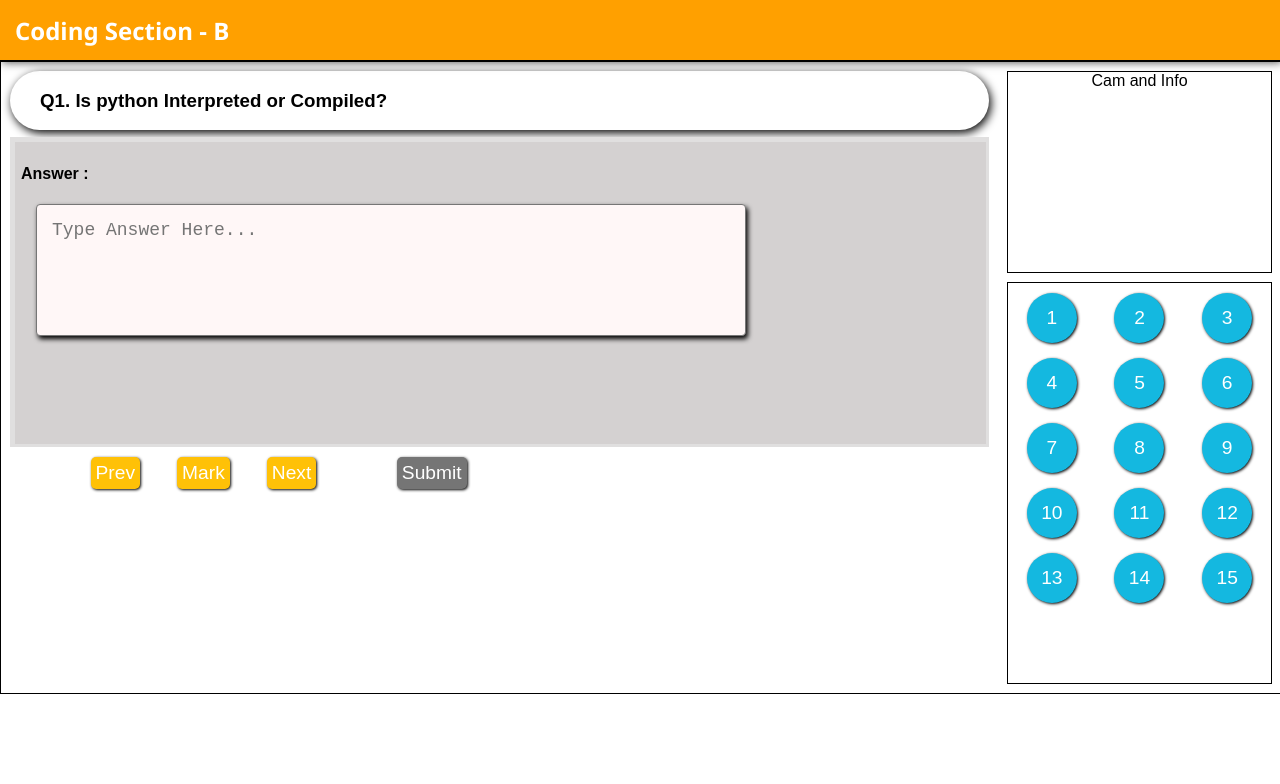
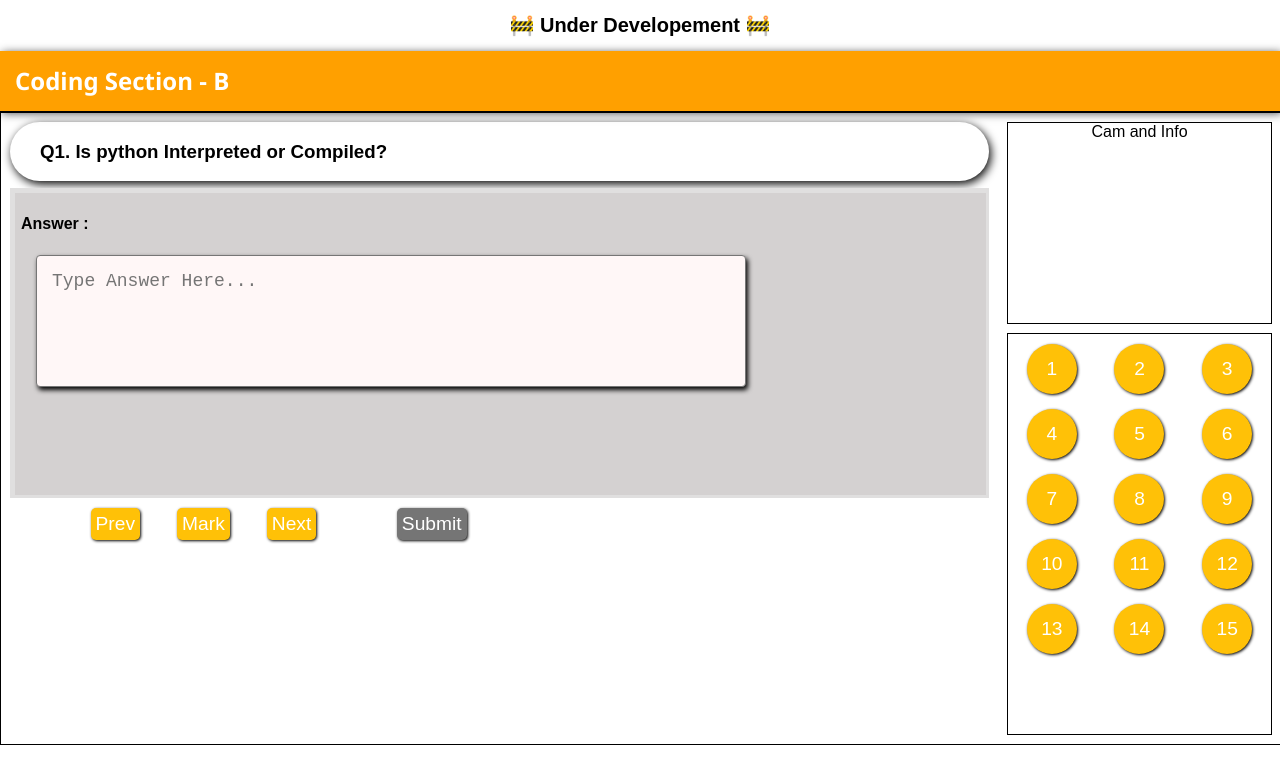
Before and after one commit to pkboe/mockquestionaire, a React (Create React App) app: page / in a window 1280 px wide. Shown: the top 784 px of the page. Built offline with nearby package versions, Linux system fonts and the light colour scheme; a small style sheet from the web is missing.

Commit message:
added axios for saving response

```diff
--- a/package.json
+++ b/package.json
@@ -7,6 +7,7 @@
     "@testing-library/jest-dom": "^5.11.9",
     "@testing-library/react": "^11.2.5",
     "@testing-library/user-event": "^12.8.3",
+    "axios": "^0.21.1",
     "gh-pages": "^3.1.0",
     "react": "^17.0.1",
     "react-dom": "^17.0.1",
--- a/src/pages/CodingPage.jsx
+++ b/src/pages/CodingPage.jsx
@@ -86,6 +86,7 @@ export const CodingPage = () => {
 
   return (
     <div className="CodingPage">
+      <h1 style={{ fontSize: "20px" }}>🚧 Under Developement 🚧</h1>
       <div
         id="Appbar"
         style={{
@@ -163,10 +164,10 @@ export const CodingPage = () => {
                 >
                   <button
                     className="Panelbutton"
-                    id="tagButton"
+                    id="tagbutton"
                     style={{
                       width: "50px",
-                      backgroundColor: "#14b8e0",
+                      // backgroundColor: "#14b8e0",
                       height: "50px",
                       display: "flex",
                       justifyContent: "center",
```
Also changed, not shown: src/services/dbservice.mjs (added, +20 -0 lines), src/services/dist/dbservice.dev.js (added), 1 other file (tests, documents, lock files or other folders).
